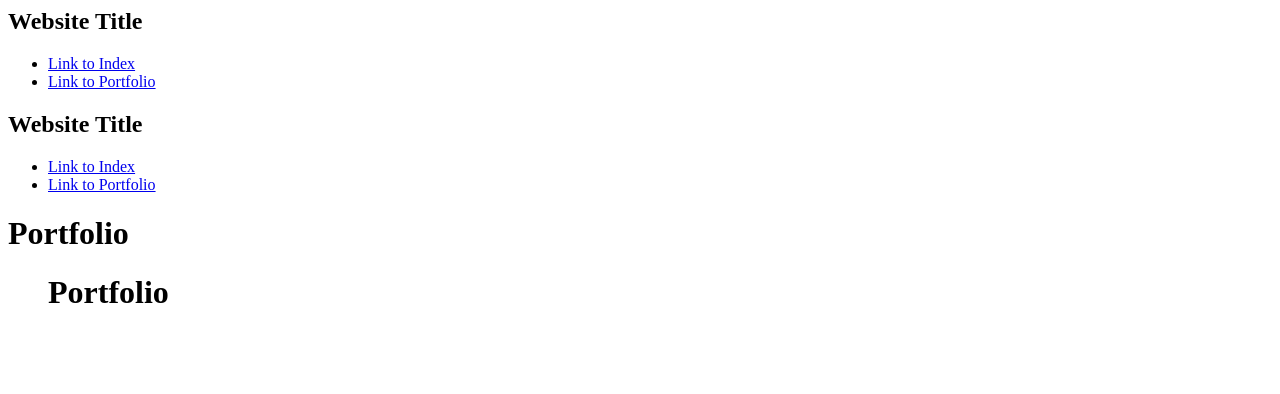
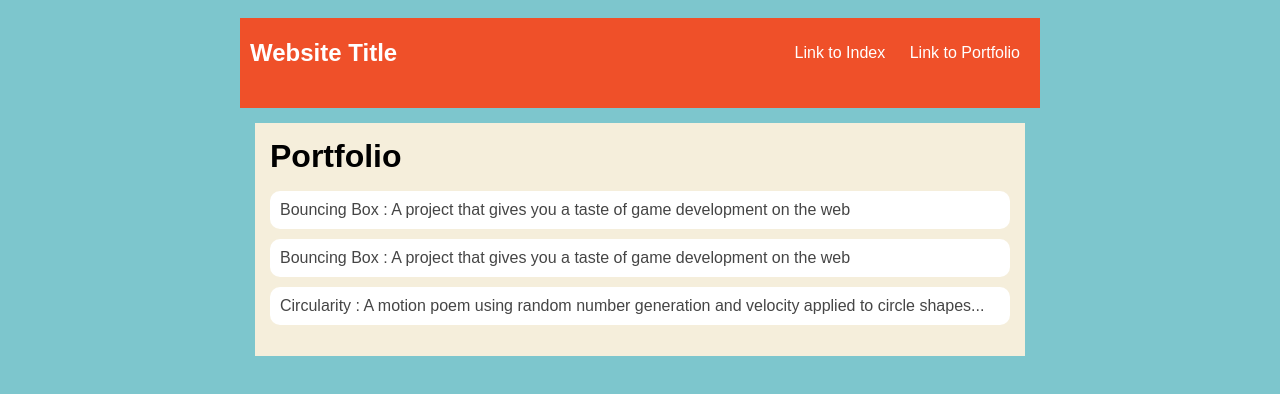
Before and after one commit to Nola103/Nola103.github.io, a plain HTML site: page portfolio.html in a window 1280 px wide. Drawn offline with Linux system fonts and the light colour scheme.

Commit message:
UziDoorman

```diff
--- a/portfolio.html
+++ b/portfolio.html
@@ -1,6 +1,7 @@
 <div id="all-contents">
     <nav>
         <h1>Website Title</h1>
+        <link rel="stylesheet" href="style.css">
         <ul id="nav-ul">
             <li class="nav-li">
                 <a href="index.html">Link to Index</a>
@@ -19,7 +20,6 @@
         <body>
           <div id="all-contents">
 
-
           </div>
         </body>
     </html>
@@ -28,28 +28,23 @@
     </head>
     <div id="all-contents">
         <nav>
-            <h1>Website Title</h1>
-            <ul id="nav-ul">
-                <li class="nav-li">
-                    <a href="index.html">Link to Index</a>
-                </li>
-                <li class="nav-li">
-                    <a href="portfolio.html">Link to Portfolio</a>
-                </li>
-            </ul>
-        </nav>
-        <nav>
             <!-- Nav stuff here...-->
         </nav>
-        <main>
-            <div class="content">
-                <h1>Portfolio</h1>
-                <ul id="portfolio">
-                </nav>
-                <main>
                     <div class="content">
-                        <h1>Portfolio</h1>
-                        <ul id="portfolio">
+                    </nav>
+                    <main>
+                        <div class="content">
+                            <h1>Portfolio</h1>
+                            <ul id="portfolio">
+                                <ul id="portfolio">
+                                    <li><a href="project<li><a href="projects/bouncing-box/">Bouncing Box : A project that gives you a taste of game development on the web </a></li>
+                                    <li><a href="projects/bouncing-box/">Bouncing Box : A project that gives you a taste of game development on the web </a></li>
+                                    <li><a href="projects/circularity/">Circularity : A motion poem using random number generation and velocity applied to circle shapes...</a></li>
+
+
+                            </ul>
+                        </div>
+                    </main>
 
 
                         </ul>
--- a/style.css
+++ b/style.css
@@ -60,3 +60,32 @@ main {
 h2, h3 {
     margin: 0px;
 }
+  /* portfolio styles */
+  .content h1 {
+    color: black;
+}
+
+
+#portfolio {
+    list-style-type: none;
+    padding-left: 0;
+}
+
+
+#portfolio li {
+    background: #fff;
+    padding: 10px;
+    border-radius: 10px;
+    margin-bottom: 10px;
+}
+
+
+#portfolio li:hover {
+    background: #eee;
+}
+
+
+#portfolio a {
+    text-decoration: none;
+    color: #454545;
+}
```
